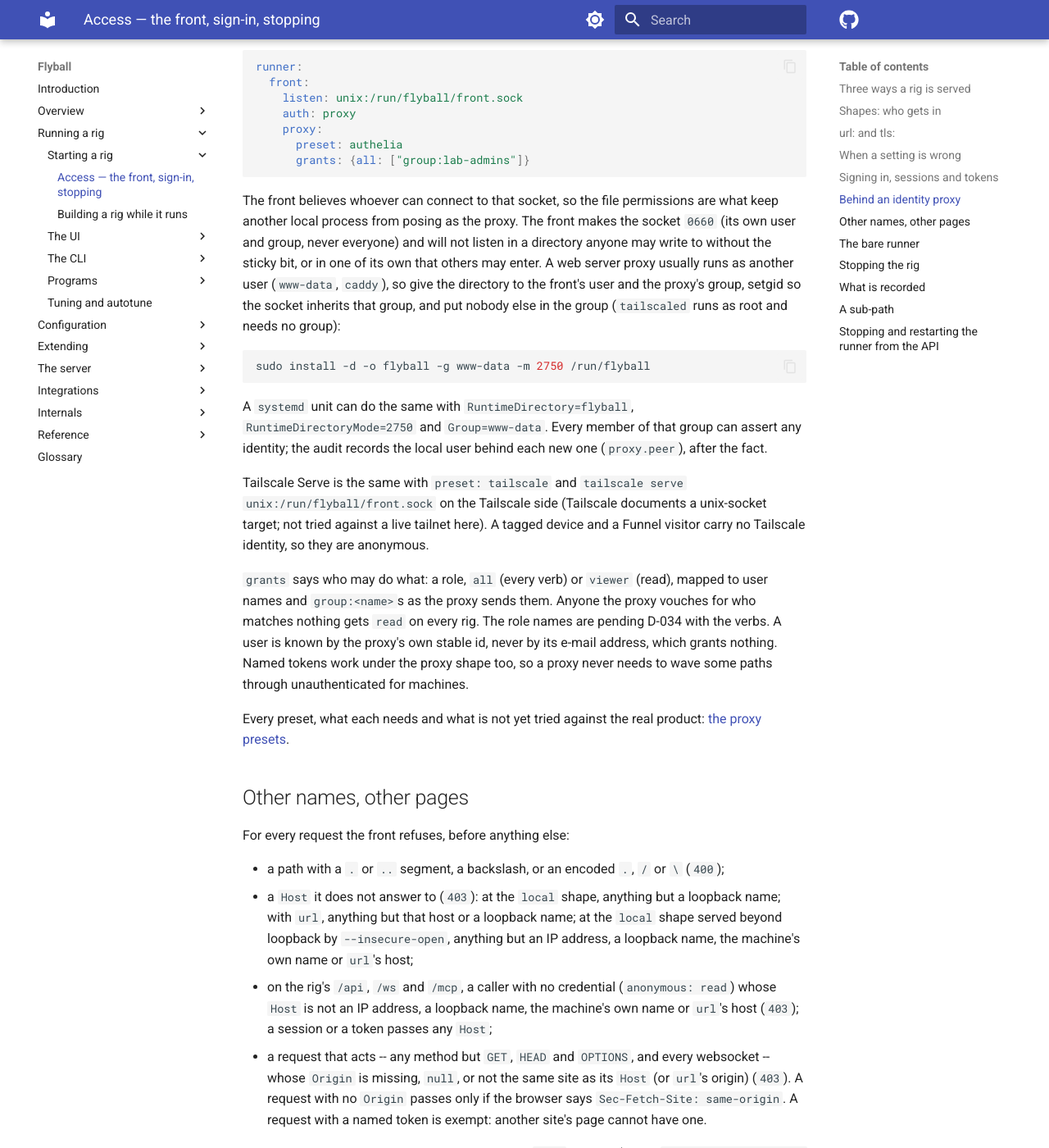
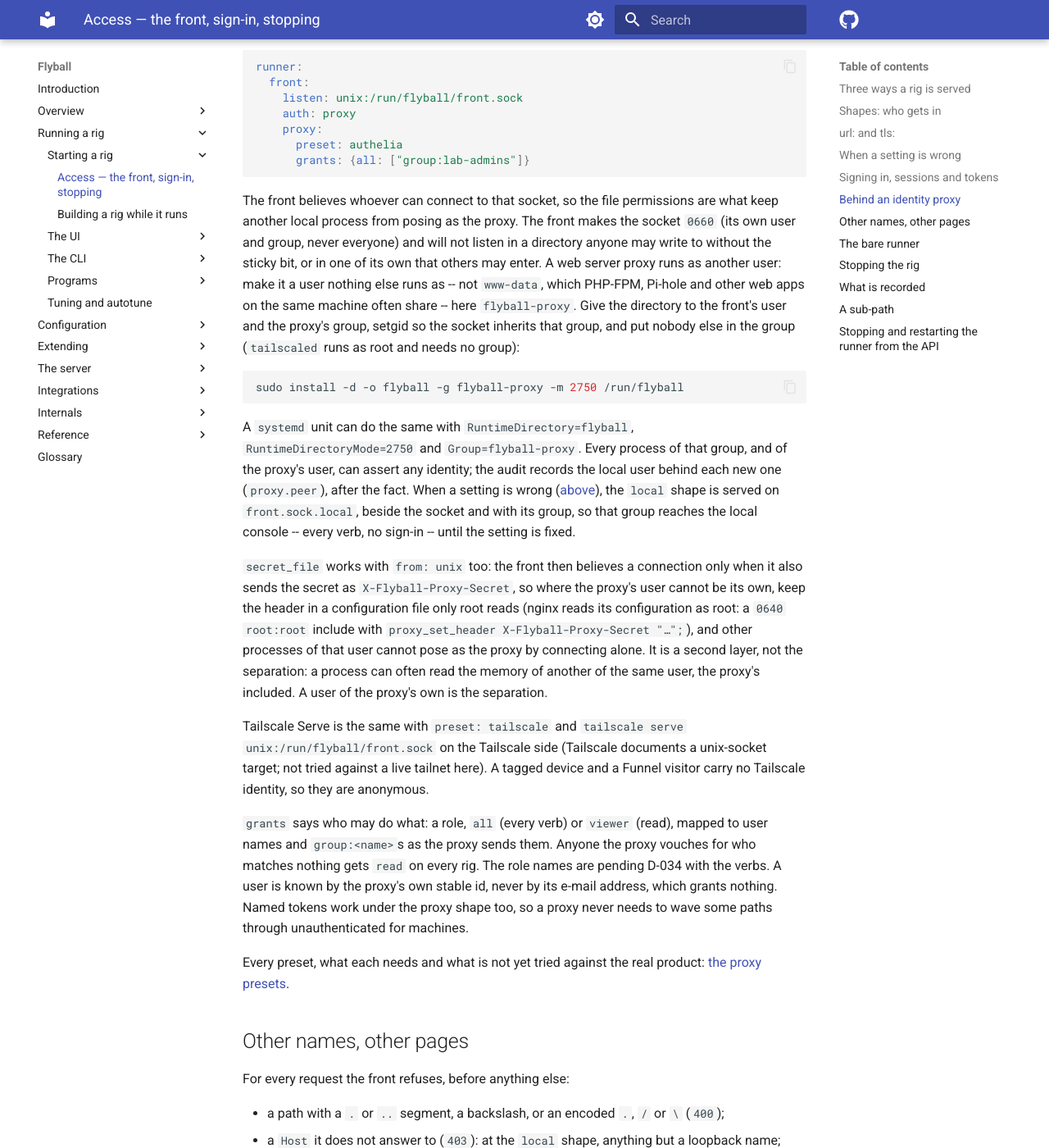
Before and after one commit to bengineer42/flyball, an MkDocs documentation site: the page built from book/src/1-running/runner/access.md, in a window 1280 px wide and 1400 px high, scrolled down 4543 px. Shown: the whole window at 82% size. Built offline with MkDocs 1.6.1 and Material for MkDocs 9.7.7, drawn with Linux system fonts in a browser that asks for light colours; comment, search, counter and statistics services are not loaded; the version menu is left out.

Commit message:
docs: the from: unix example gave the socket to www-data, a user PHP-FPM and Pi-hole often share, so every such process could assert any identity; now a dedicated proxy user, secret_file documented (and pinned by a test) with from: unix, and the fallback's <socket>.local named as reaching the proxy's group (D-047 4, D-028)
Signed-off-by: Bengineer <158306087+bengineer42@users.noreply.github.com>

````diff
--- a/book/src/1-running/runner/access.md
+++ b/book/src/1-running/runner/access.md
@@ -213,20 +213,35 @@
 permissions are what keep another local process from posing as the proxy.
 The front makes the socket `0660` (its own user and group, never everyone)
 and will not listen in a directory anyone may write to without the sticky
-bit, or in one of its own that others may enter. A web server proxy
-usually runs as another user (`www-data`, `caddy`), so give the directory to
-the front's user and the proxy's group, setgid so the socket inherits that
-group, and put nobody else in the group (`tailscaled` runs as root and
-needs no group):
+bit, or in one of its own that others may enter. A web server proxy runs
+as another user: make it a user nothing else runs as -- not `www-data`,
+which PHP-FPM, Pi-hole and other web apps on the same machine often share --
+here `flyball-proxy`. Give the directory to the front's user and the proxy's
+group, setgid so the socket inherits that group, and put nobody else in the
+group (`tailscaled` runs as root and needs no group):
 
 ```sh
-sudo install -d -o flyball -g www-data -m 2750 /run/flyball
+sudo install -d -o flyball -g flyball-proxy -m 2750 /run/flyball
 ```
 
 A `systemd` unit can do the same with `RuntimeDirectory=flyball`,
-`RuntimeDirectoryMode=2750` and `Group=www-data`. Every member of that group
-can assert any identity; the audit records the local user behind each new
-one (`proxy.peer`), after the fact.
+`RuntimeDirectoryMode=2750` and `Group=flyball-proxy`. Every process of that
+group, and of the proxy's user, can assert any identity; the audit records
+the local user behind each new one (`proxy.peer`), after the fact. When a
+setting is wrong ([above](#when-a-setting-is-wrong)), the `local` shape is
+served on `front.sock.local`, beside the socket and with its group, so that
+group reaches the local console -- every verb, no sign-in -- until the
+setting is fixed.
+
+`secret_file` works with `from: unix` too: the front then believes a
+connection only when it also sends the secret as `X-Flyball-Proxy-Secret`,
+so where the proxy's user cannot be its own, keep the header in a
+configuration file only root reads (nginx reads its configuration as root:
+a `0640 root:root` include with `proxy_set_header X-Flyball-Proxy-Secret
+"…";`), and other processes of that user cannot pose as the proxy by
+connecting alone. It is a second layer, not the separation: a process can
+often read the memory of another of the same user, the proxy's included.
+A user of the proxy's own is the separation.
 
 Tailscale Serve is the same with `preset: tailscale` and
 `tailscale serve unix:/run/flyball/front.sock` on the Tailscale side
````
Also changed, not shown: book/src/7-reference/rig-file.md (+1 -1 lines), 1 other file.
